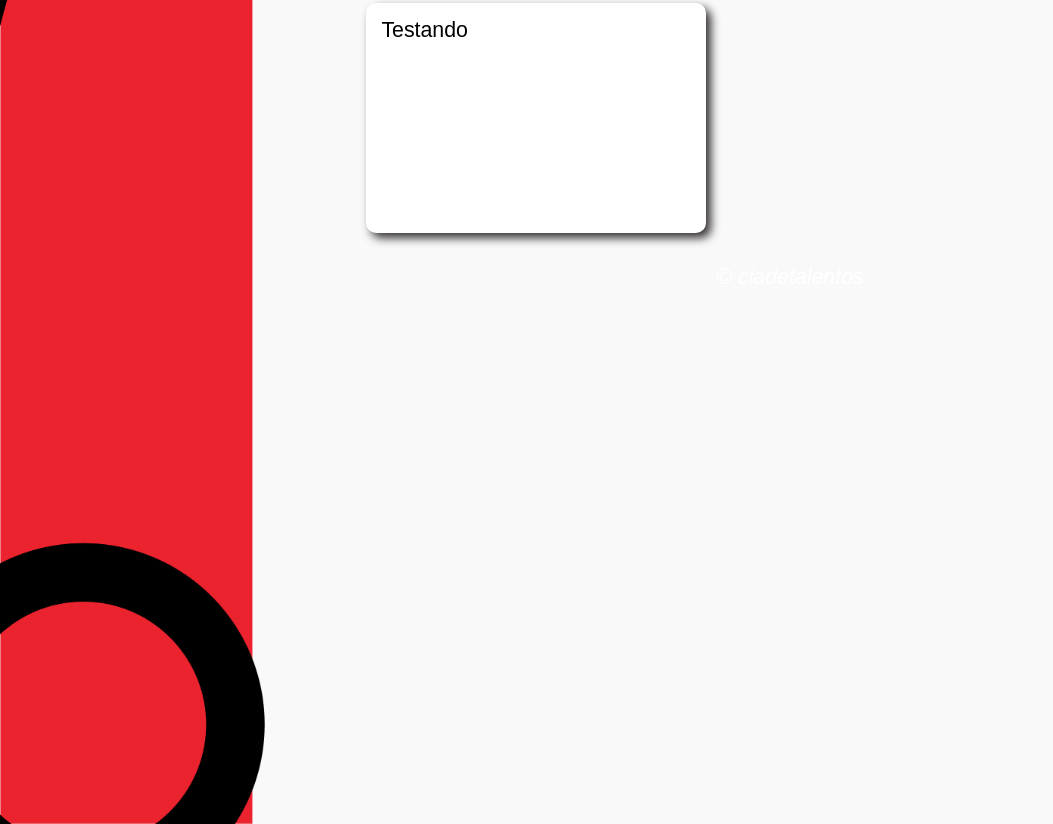
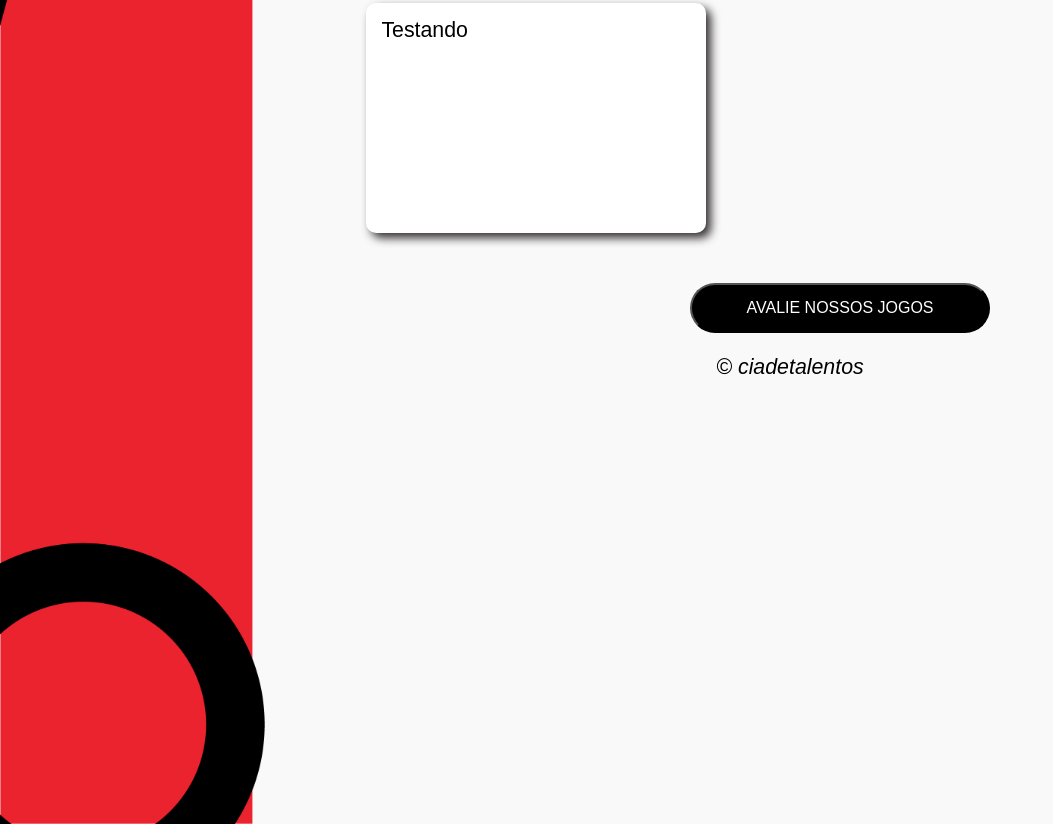
Before and after one commit to lidiamariano/LP, a plain HTML site: page modelo.html in a window 1280 px wide. Shown: the part 701-1525 px from the top of the page, without its empty margins (0-1053 px from the left). Drawn offline with Linux system fonts and the light colour scheme.

Commit message:
att btn_avalia

```diff
--- a/estilo.css
+++ b/estilo.css
@@ -62,7 +62,17 @@ section {
 }
 
 footer {
-    color: white;
+    color: black;
     text-align: center;
     font-style: italic;
 }
+.btn_avalia{
+    margin-left: 50vh;
+    margin-top: 40px;
+    background-color: black;
+    color: white;
+    width: 300px;
+    height: 50px;
+    border-radius: 31px;
+    font-size: 16px;
+}
--- a/modelo.html
+++ b/modelo.html
@@ -46,6 +46,9 @@
         </section>
     </div>
     <footer>
+        <a href="https://forms.gle/Xo8vNCMmj7535roNA">
+        <input type="button" value="AVALIE NOSSOS JOGOS" class="btn_avalia">
+        </a>
         <p>&copy; ciadetalentos</p>
     </footer>
     <script src="script.js"></script>
```
